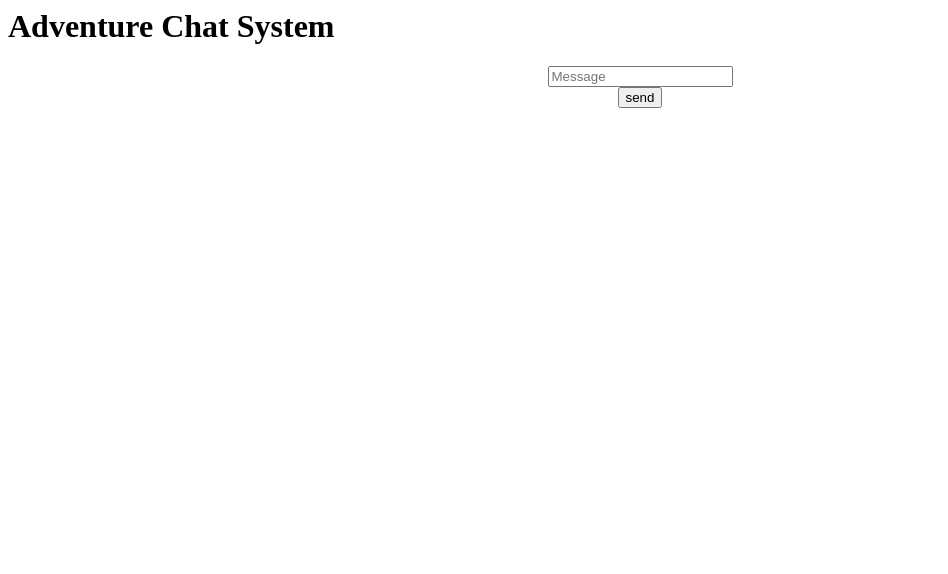
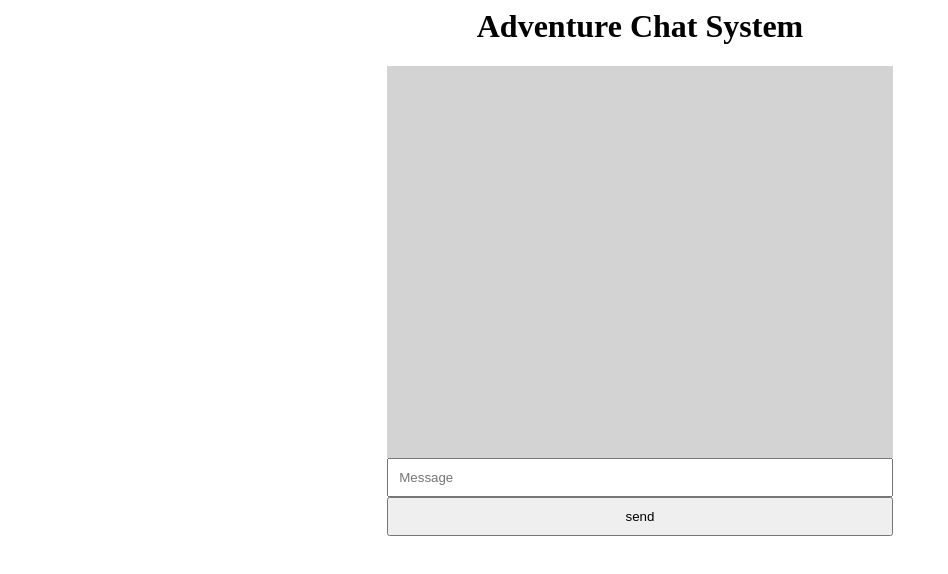
Before and after one commit to IrishFagan/AdventureChatSystem, a website: page index.html in a window 1280 px wide. Shown: the whole page, without its empty margins (0-948 px from the left). Drawn offline with nearby package versions, Linux system fonts and the light colour scheme; no server answers.

Commit message:
Add styling for h1 element. Change naming to match revisions in html

```diff
--- a/chat.css
+++ b/chat.css
@@ -1,9 +1,20 @@
-#chat {
+h1 {
+	text-align: center;
+}
+
+#chat-window {
 	margin: auto;
 	overflow: scroll;
+	overflow-x: hidden;
 	width: 40%;
 	height: 50%;
 	background-color: lightgrey;
+}
+
+#message-box, #message-send {
+	margin: auto;
+	width: 40%;
+	padding: 10px;
 }
 
 .chat {
```
